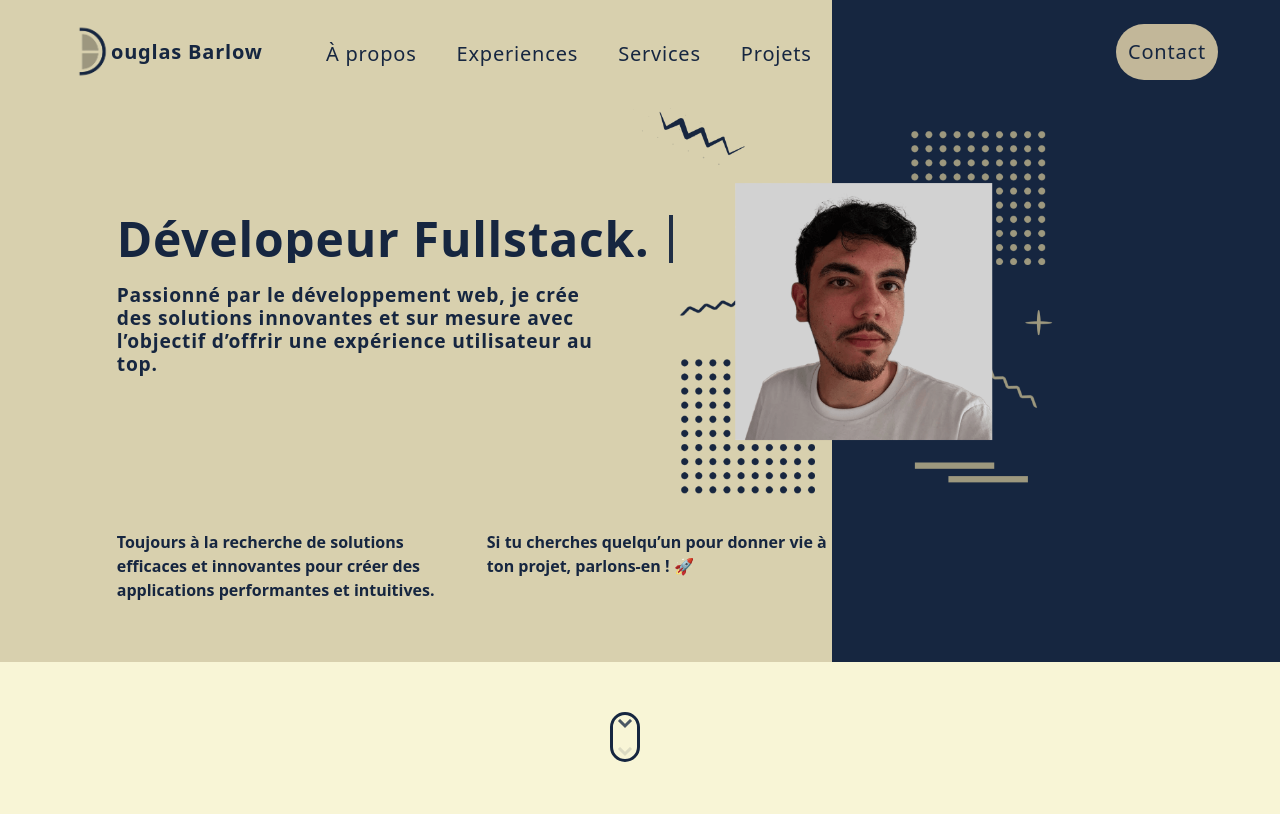
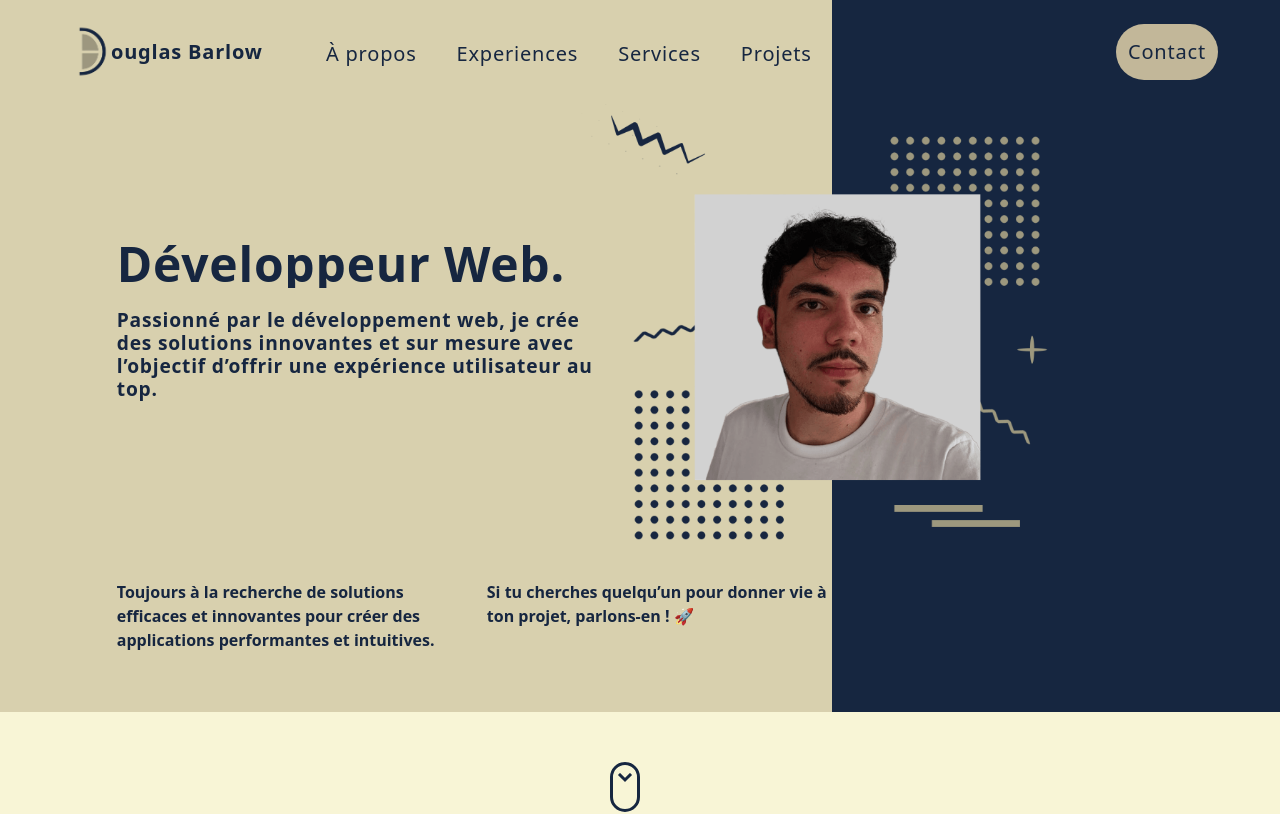
Before and after one commit to 12glaces/Portfolio-2025, a React (Create React App) app: page / in a window 1280 px wide. Shown: the top 814 px of the page. Built offline with nearby package versions, Linux system fonts and the light colour scheme; no server answers; the HTML template or start-up script is replaced by a standard one.

Commit message:
fix(tipo): fix-again

```diff
--- a/src/pages/Home/Home.js
+++ b/src/pages/Home/Home.js
@@ -26,7 +26,7 @@ const Home = () => {
         >
           <div className="w-max">
             <h1 className="animate-typing overflow-hidden whitespace-nowrap border-r-4 border-transparent pr-5 text-5xl text-white font-bold">
-              Dévelopeur Fullstack.
+              Développeur Web.
             </h1>
           </div>
           <p>
```
